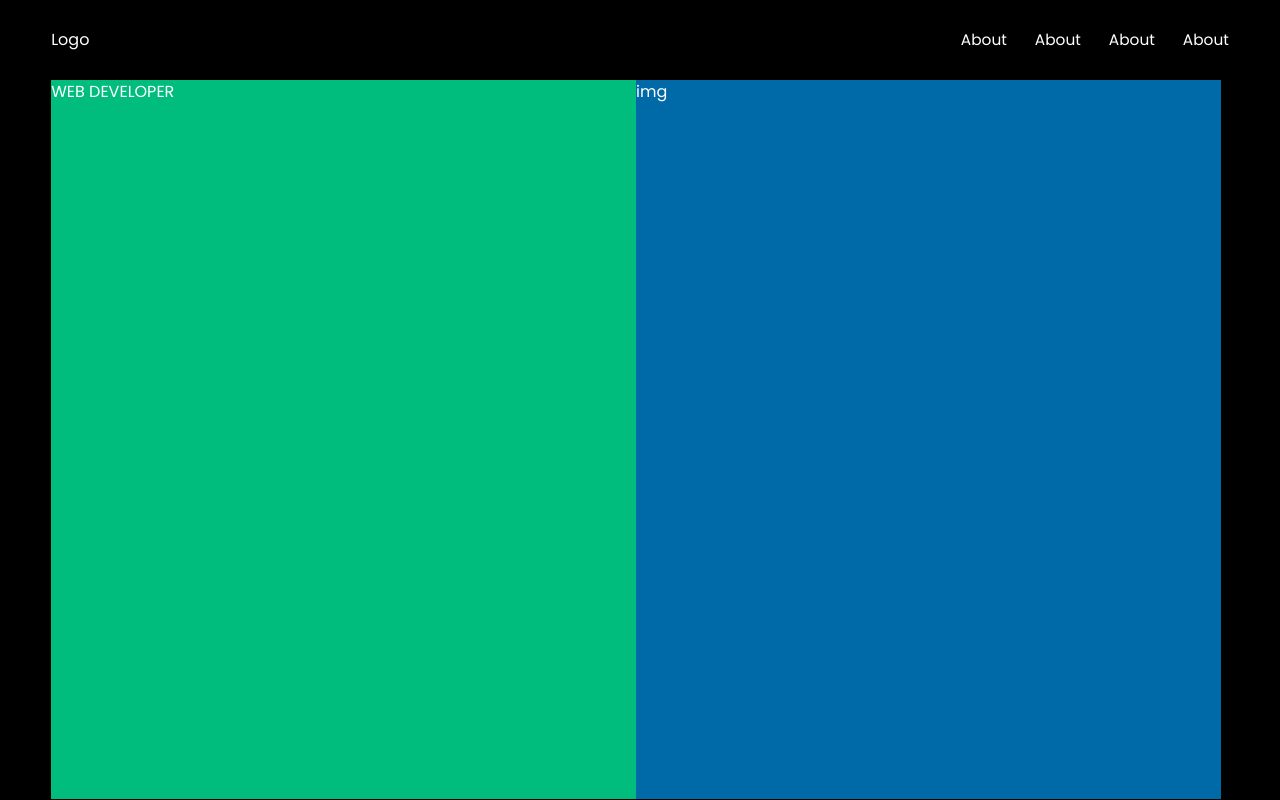
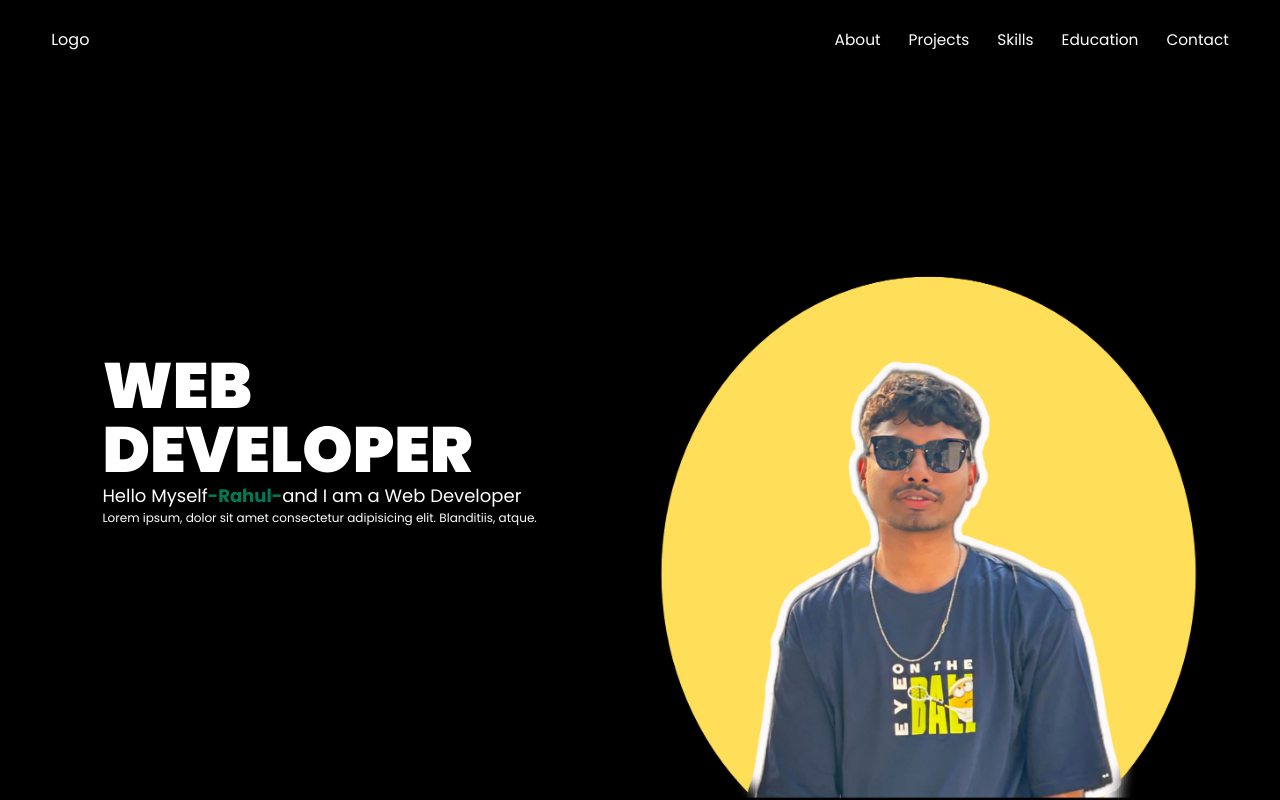
Before and after one commit to rahullm9/my-portfolio, a React (Vite) app in the folder my-portfolio/: page / in a window 1280 px wide. Built offline with nearby package versions, Linux system fonts and the light colour scheme.

Commit message:
hero page add pfp and text content

```diff
--- a/my-portfolio/src/components/HeroSection/HeroSection.jsx
+++ b/my-portfolio/src/components/HeroSection/HeroSection.jsx
@@ -1,13 +1,24 @@
 import React from "react";
-import fishImage from "../HeroSection/mypfp.png";
+import mypfp from "../HeroSection/mypfp.png";
 
 const HeroSection = () => {
   return (
     <div className="hero flex flex-row">
-      <div className="content-section bg-emerald-500">
-        <h1>WEB DEVELOPER</h1>
+      <div className="content-section">
+        <h1 className="leading-none">WEB DEVELOPER</h1>
+        <p className="text-lg flex flex-start">
+          Hello Myself{" "}
+          <span className="font-bold text-emerald-700"> -Rahul- </span> and I am
+          a Web Developer
+        </p>
+        <p className="text-xs">
+          Lorem ipsum, dolor sit amet consectetur adipisicing elit. Blanditiis,
+          atque.
+        </p>
       </div>
-      <div className="image-section bg-sky-700">img</div>
+      <div className="image-section flex align-center justify-center">
+        <img src={mypfp} alt="image" className="text-lg" />
+      </div>
     </div>
   );
 };
--- a/my-portfolio/src/components/Navbar/Navbar.jsx
+++ b/my-portfolio/src/components/Navbar/Navbar.jsx
@@ -6,9 +6,10 @@ const Navbar = () => {
       <h3>Logo</h3>
       <div id='buttonsContainer' className='flex gap-7'>
             <button>About</button>
-            <button>About</button>
-            <button>About</button>
-            <button>About</button>
+            <button>Projects</button>
+            <button>Skills</button>
+            <button>Education</button>
+            <button>Contact</button>
             <i class="ri-menu-3-fill"></i>
       </div>
     </div>
--- a/my-portfolio/src/index.css
+++ b/my-portfolio/src/index.css
@@ -1,4 +1,8 @@
 @import "tailwindcss";
+body {
+  margin: 0;
+  padding: 0;
+}
 
 :root {
   background-color: black;
@@ -14,6 +18,7 @@ h2 {
 }
 button {
   font-size: 1.2vw;
+  cursor: pointer;
 }
 #nav {
   width: 100%;
@@ -26,6 +31,29 @@ button {
 }
 #buttonsContainer i {
   display: none;
+}
+.hero{
+  padding: 0px 4vw;
+  width: 100%;
+  height: calc(100vh - 10vh);
+}
+.content-section h1{
+  font-size: 5vw;
+  font-weight: 900;
+}
+.content-section{
+ width: calc((100% - 8px) / 2);
+ height: calc(100vh - (1px + 10vh));
+ display: flex;
+ align-items: flex-start;
+ justify-content: center;
+ flex-direction: column;
+ padding: 4vw;
+}
+
+.image-section{
+  width: calc((100% - 8px) / 2);
+  height: calc(100vh - (1px + 10vh));
 }
 
 /* media query */
@@ -43,17 +71,14 @@ button {
     flex-direction: column;
   }
   .content-section{
-    width: ;
+    width: 100%;
+    height: calc(100vh - (1px + 10vh));
+  }
+  .image-section{
+    width: 100%;
+    height: calc(100vh - (1px + 10vh));
+  }
+  .content-section h1{
+    font-size: 13vw;
   }
 }
-
-.hero{
-  padding: 0px 4vw;
-}
-.content-section{
- width: calc((100% - 8px) / 2);
- height: calc(100vh - (1px + 10vh));
-}
-.image-section{
-  width: calc((100% - 8px) / 2);
-}
```
